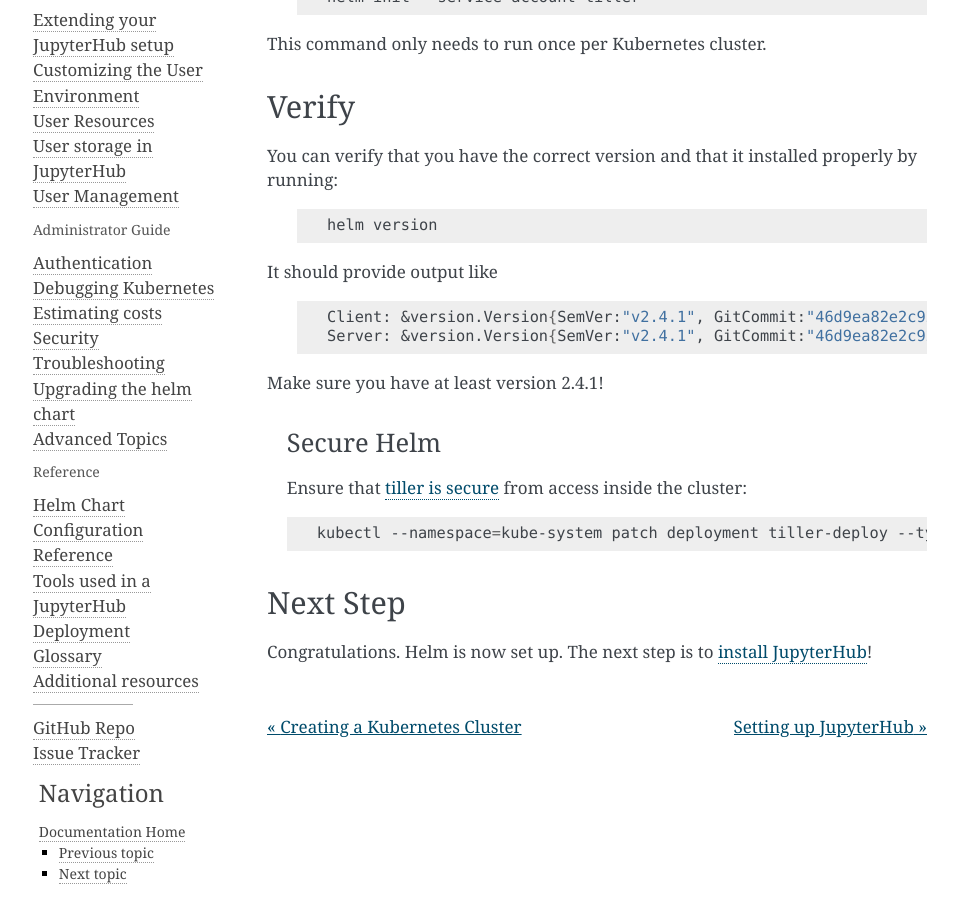
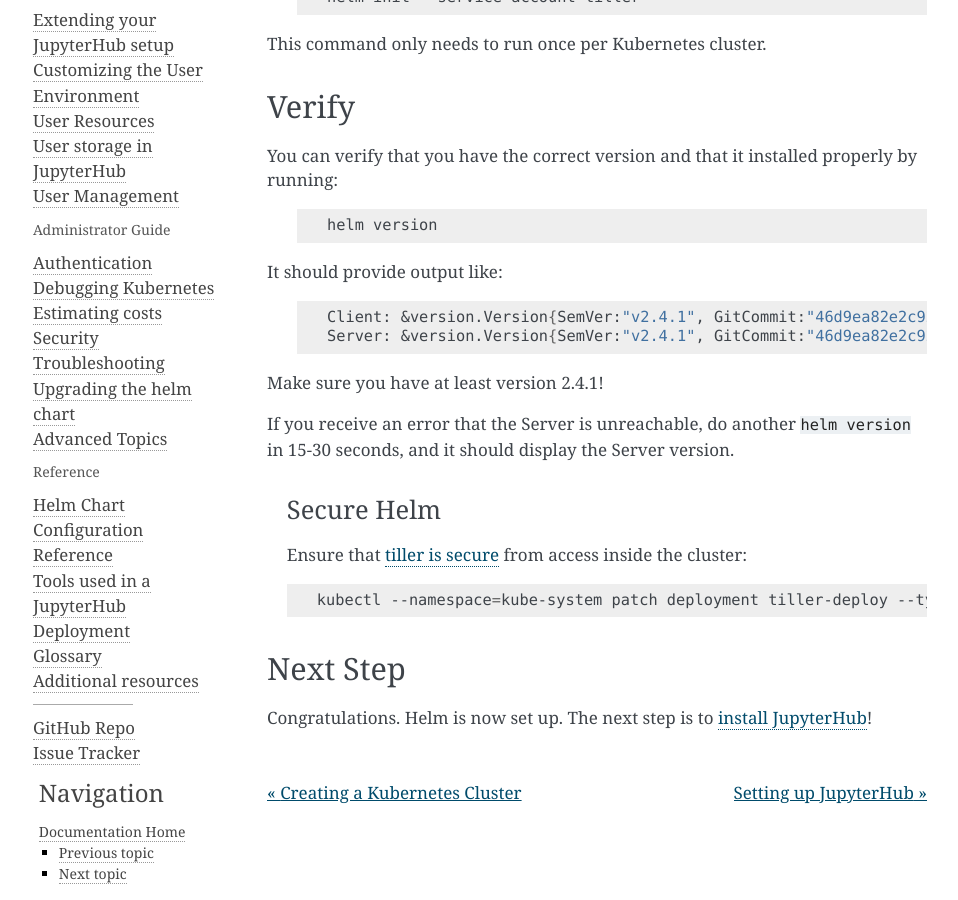
Before and after one commit to jupyterhub/zero-to-jupyterhub-k8s, a Sphinx documentation site: the page built from doc/source/setup-helm.rst, in a window 1280 px wide and 900 px high, scrolled down 973 px. Shown: the whole window, without its empty margins (153-1111 px from the left). Built offline with Sphinx 7.4.7, drawn with Linux system fonts in a browser that asks for light colours.

Commit message:
add note about helm version

```diff
--- a/doc/source/setup-helm.rst
+++ b/doc/source/setup-helm.rst
@@ -68,7 +68,7 @@
 
       helm version
 
-It should provide output like
+It should provide output like:
 
    .. code-block:: bash
 
@@ -76,6 +76,9 @@
       Server: &version.Version{SemVer:"v2.4.1", GitCommit:"46d9ea82e2c925186e1fc620a8320ce1314cbb02", GitTreeState:"clean"}
 
 Make sure you have at least version 2.4.1!
+
+If you receive an error that the Server is unreachable, do another `helm version`
+in 15-30 seconds, and it should display the Server version.
 
 Secure Helm
 ~~~~~~~~~~~
```
